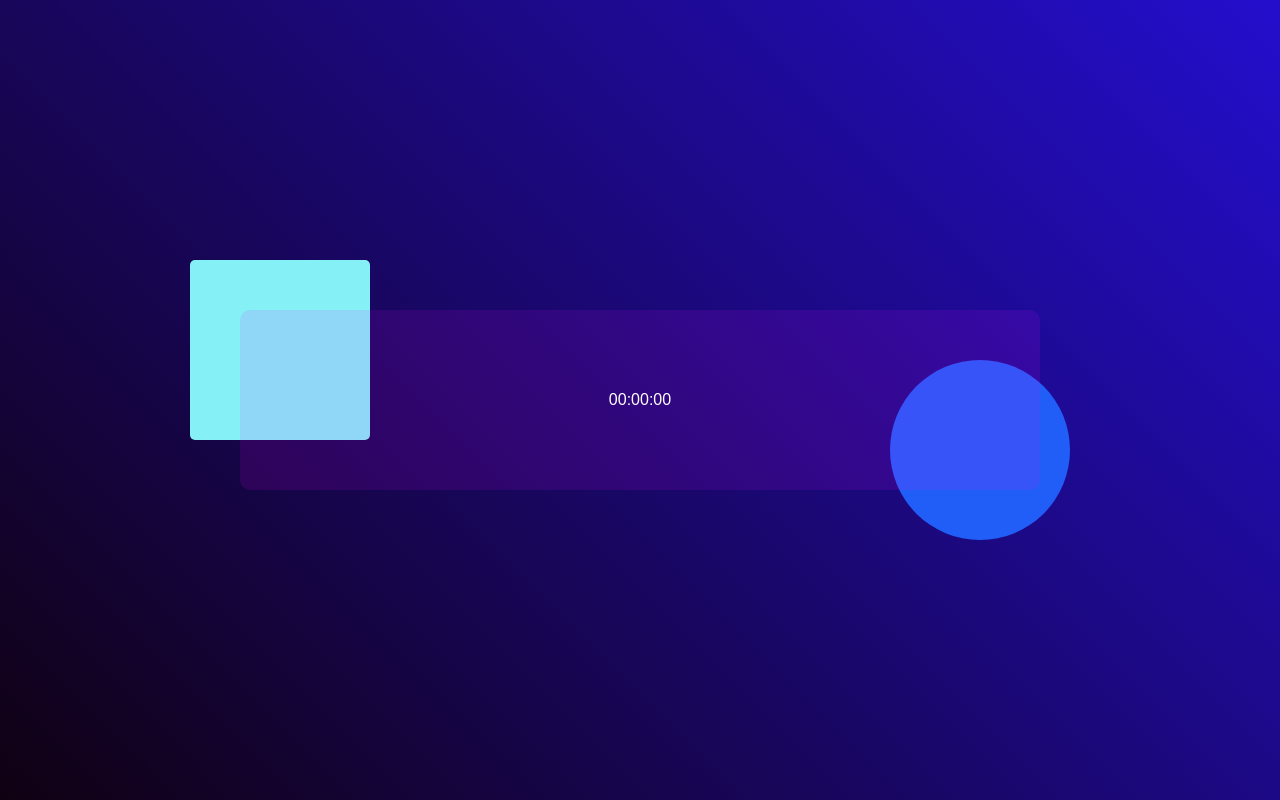
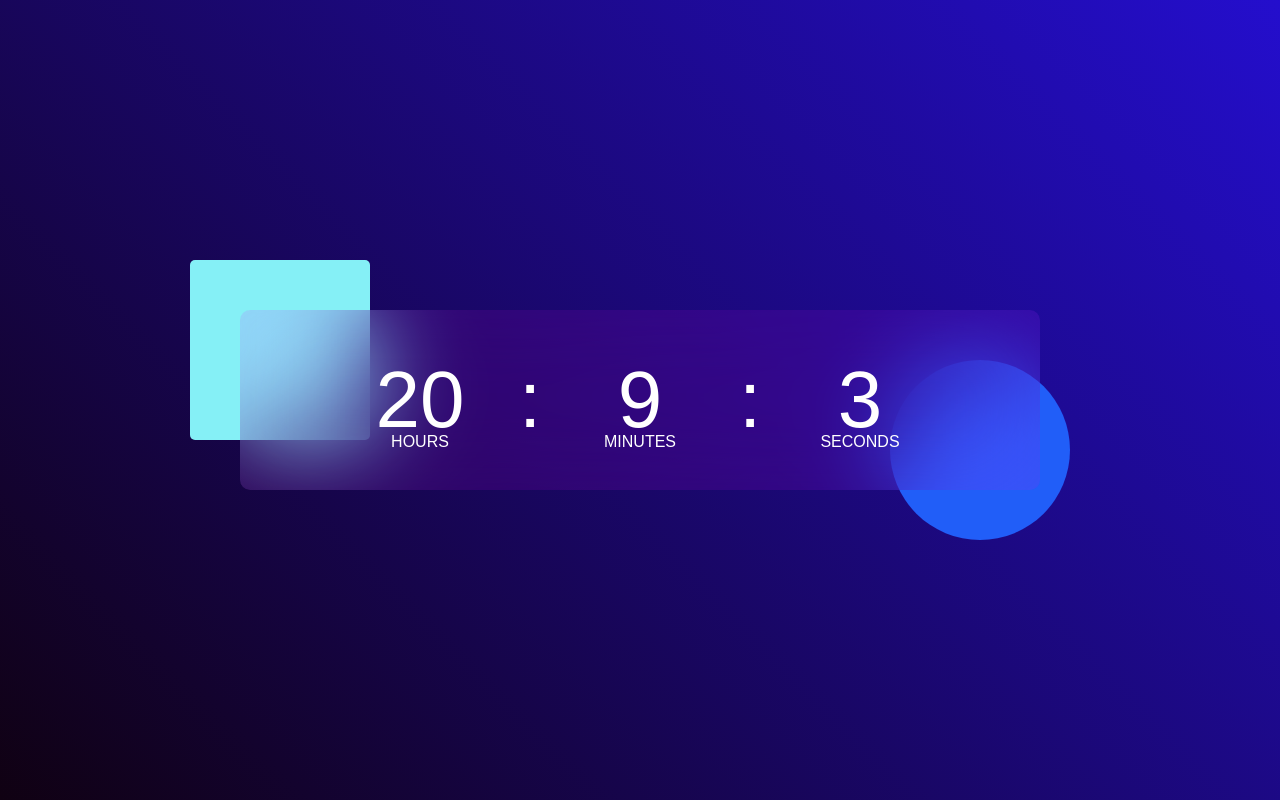
Before and after one commit to AbeljGuzman/clock, a plain HTML site: page Index.html in a window 1280 px wide. Drawn offline with Linux system fonts and the light colour scheme.

Commit message:
created the working clock

```diff
--- a/Index.html
+++ b/Index.html
@@ -9,12 +9,30 @@
 <div class="hero">
     <div class="container">
         <div class="clock">
-            00:00:00
+            <span id="hrs">00</span>
+            <span>:</span>
+            <span id="min">00</span>
+            <span>:</span>
+            <span id="sec">00</span>
         </div>
     </div>
 </div>
 
+<script>
 
+let hrs = document.getElementById("hrs");
+let min = document.getElementById("min");
+let sec = document.getElementById("sec");
+setInterval(()=>{
+    let currentTime = new Date();
+
+    hrs.innerHTML = currentTime.getHours();
+    min.innerHTML = currentTime.getMinutes();
+    sec.innerHTML = currentTime.getSeconds();
+},1000)
+
+
+</script>
 
 </body>
 </html>
--- a/style.css
+++ b/style.css
@@ -27,6 +27,8 @@
     display: flex;
     align-items: center;
     justify-content: center;
+    backdrop-filter: blur(50px);
+    -webkit-backdrop-filter: blur(50px);
 }
 .container::before{
     content: '';
@@ -50,3 +52,26 @@
     bottom: -50px;
     z-index: -1;
 }
+.clock span{
+    font-size: 80px;
+    width: 110px;
+    display: inline-block;
+    text-align: center;
+    position: relative;
+}
+.clock span::after{
+    font-size: 16px;
+    position: absolute;
+    bottom: -5px;
+    left: 50%;
+    transform: translateX(-50%);
+}
+#hrs::after{
+    content: 'HOURS';
+}
+#min::after{
+    content: 'MINUTES';
+}
+#sec::after{
+    content: 'SECONDS';
+}
```
